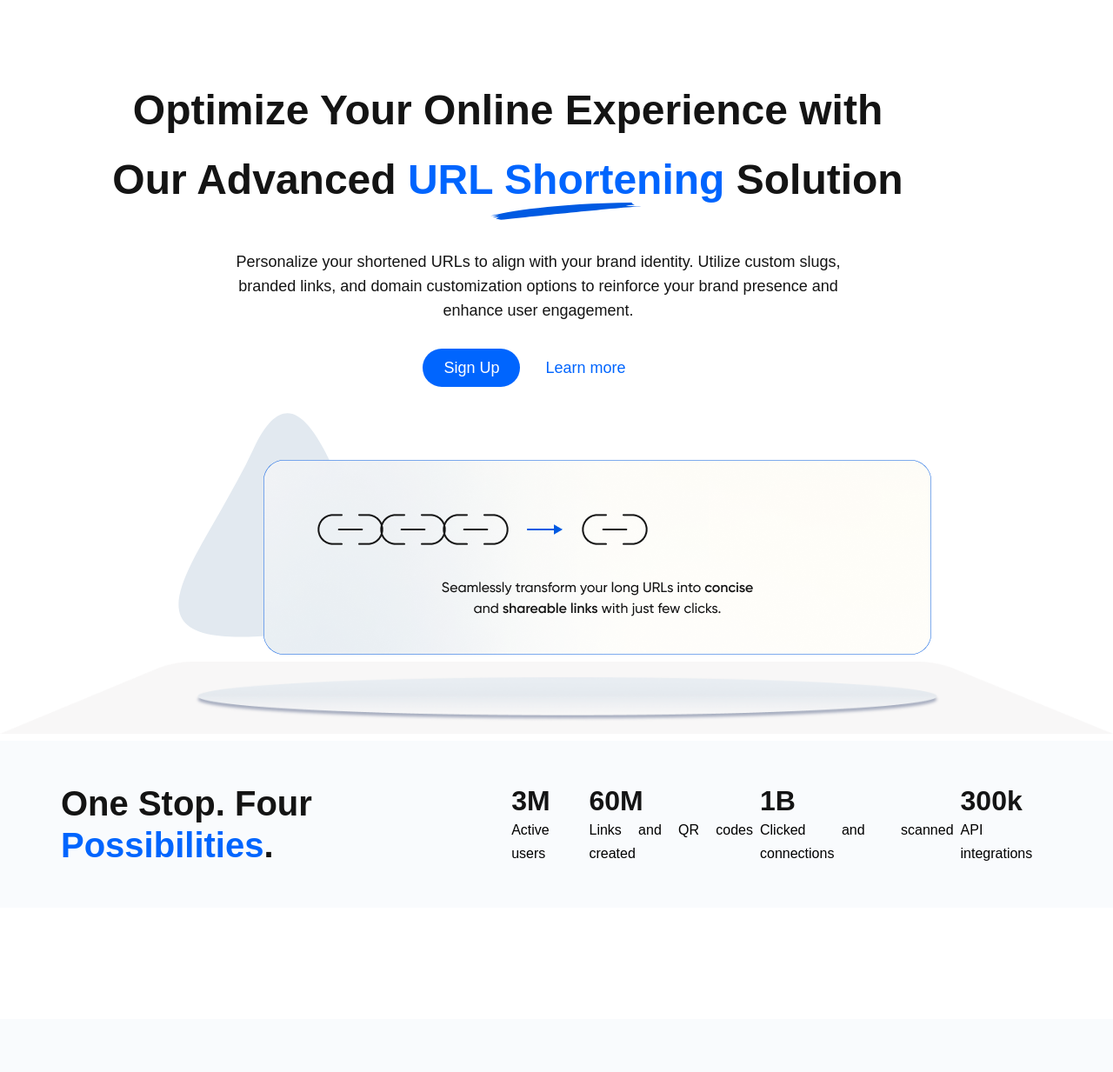
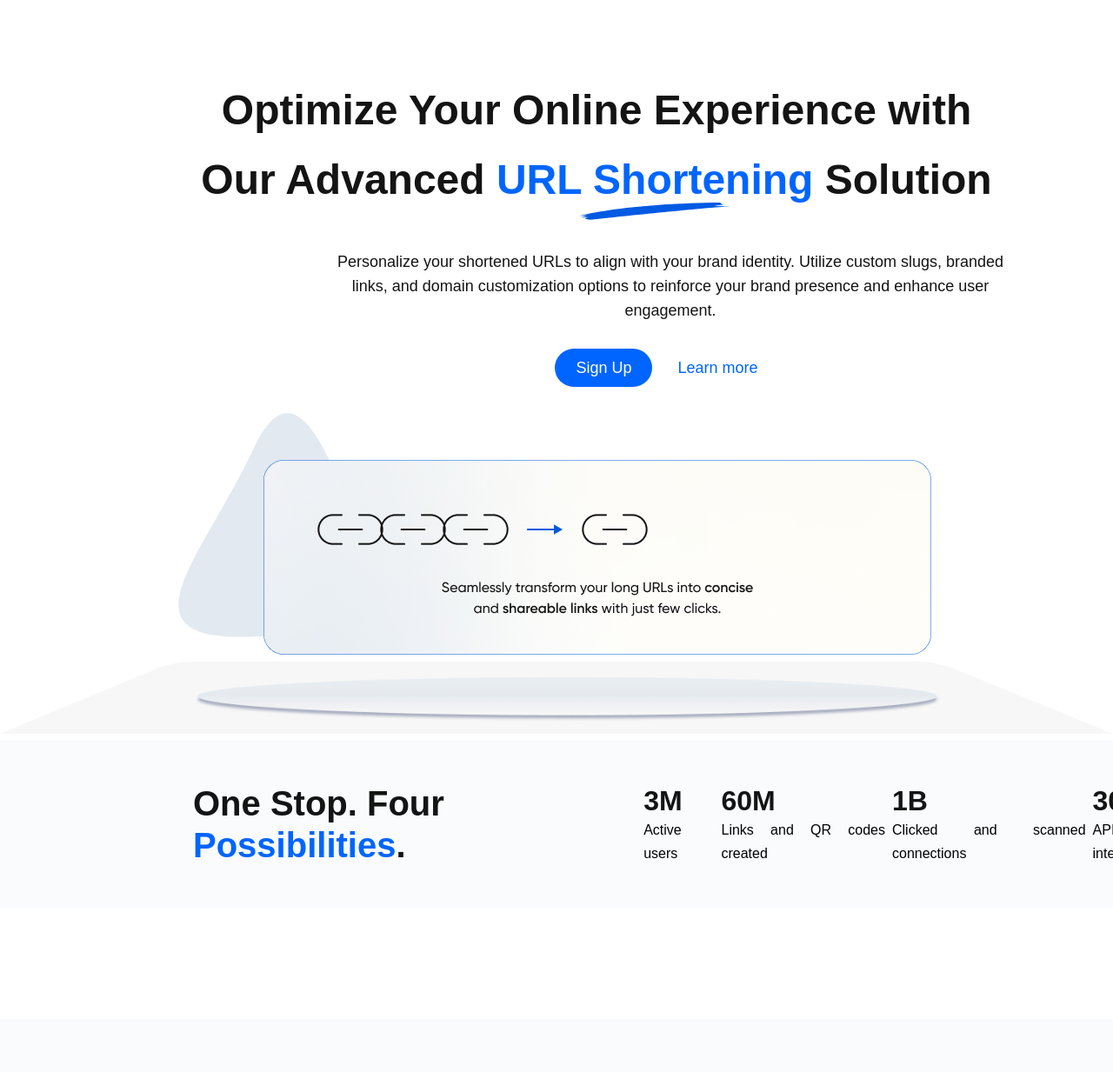
Before and after one commit to Avikky/alt-school-fd-assignment-001, a plain HTML site: page Index.html in a window 1280 px wide. Shown: the part 63-1296 px from the top of the page at 87% size. Drawn offline with Linux system fonts and the light colour scheme; a web font is replaced by a local one.

Commit message:
fixing hero section layout position

```diff
--- a/Index.html
+++ b/Index.html
@@ -28,7 +28,7 @@
                 <a href="" class="btn">Try for free</a>
             </div>
         </nav>
-        <div class="hero-section container">
+        <div class="hero-section container-flex">
             <h2>
                 Optimize Your Online Experience with Our Advanced
                 <span class="stroke text-primary"  class="text-primary">URL Shortening</span>
--- a/css/style.css
+++ b/css/style.css
@@ -41,8 +41,9 @@ a{
 }
 
 .container-flex {
-    margin: auto;
+    margin: auto 15%;
     max-width: 1200px;
+    width: 100%;
     overflow: auto;
     padding: 0 20px;
 }
```
